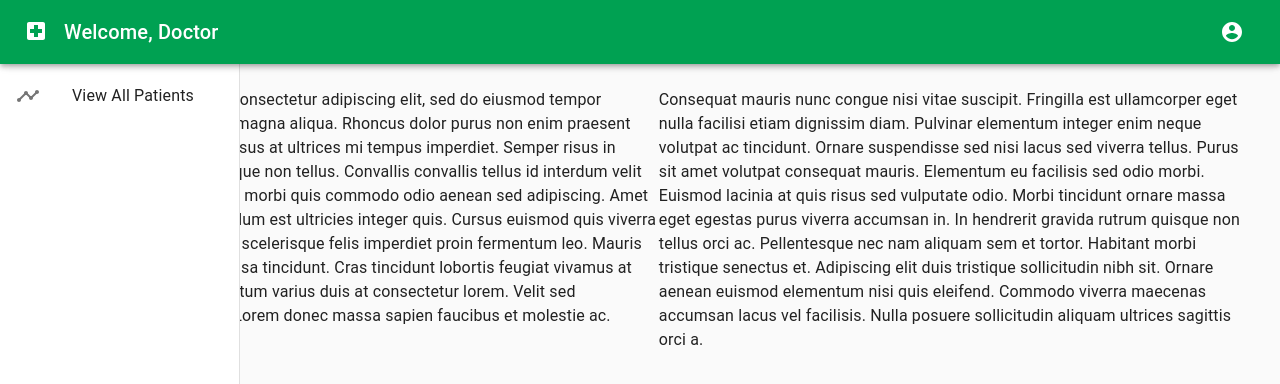
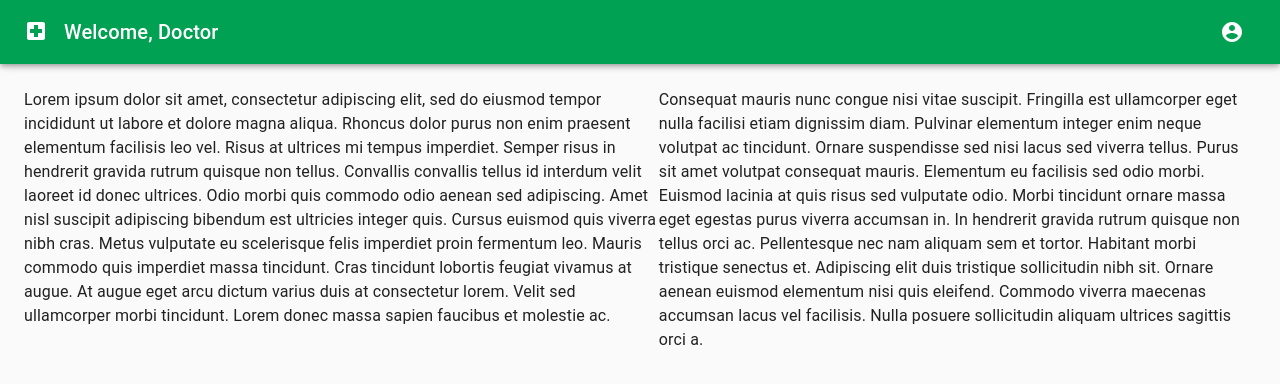
Before and after one commit to NomanNasirMinhas/Health-Monitoring-with-Theta-Middleware, a React (Create React App) app in the folder Web App/: page / in a window 1280 px wide. Shown: the top 384 px of the page. Built offline with nearby package versions, Linux system fonts and the light colour scheme.

Commit message:
Removed Sidebar and unnecessary imports

```diff
--- a/Web App/src/components/Header/Header.js
+++ b/Web App/src/components/Header/Header.js
@@ -1,17 +1,11 @@
 import React from 'react';
 import { makeStyles } from '@material-ui/core/styles';
-import Drawer from '@material-ui/core/Drawer';
 import AppBar from '@material-ui/core/AppBar';
 import CssBaseline from '@material-ui/core/CssBaseline';
 import Toolbar from '@material-ui/core/Toolbar';
-import List from '@material-ui/core/List';
 import IconButton from "@material-ui/core/IconButton"
 import Menu from "@material-ui/core/Menu"
 import Typography from '@material-ui/core/Typography';
-import ListItem from '@material-ui/core/ListItem';
-import ListItemIcon from '@material-ui/core/ListItemIcon';
-import ListItemText from '@material-ui/core/ListItemText';
-import TimelineIcon from '@material-ui/icons/Timeline';
 import LocalHospitalIcon from '@material-ui/icons/LocalHospital';
 import { withRouter } from 'react-router-dom';
 import SvgIcon from "@material-ui/core/SvgIcon"
@@ -20,8 +14,6 @@ import MenuItem from "@material-ui/core/MenuItem"
 import Divider from "@material-ui/core/Divider"
 
 const drawerWidth = 240;
-const options = ['View All Patients', 'Email', 'Spam'];
-const iconsForOptions = []
 
 const useStyles = makeStyles((theme) => ({
 
@@ -123,38 +115,7 @@ const Header = props => {
 
         </Toolbar>
       </AppBar>
-      <Drawer
-        className={classes.drawer}
-        variant="permanent"
-        classes={{
-          paper: classes.drawerPaper,
-        }}
-      >
-        <Toolbar />
-        <div className={classes.drawerContainer}>
-          <List>
-            <ListItem button>
-              <ListItemIcon><TimelineIcon /></ListItemIcon>
-              <ListItemText primary="View All Patients" />
-            </ListItem>
-            {/* {['Inbox', 'Starred', 'Send email', 'Drafts'].map((text, index) => (
-              <ListItem button key={text}>
-                <ListItemIcon>{index % 2 === 0 ? <InboxIcon /> : <MailIcon />}</ListItemIcon>
-                <ListItemText primary={text} />
-              </ListItem>
-            ))} */}
-          </List>
-          {/* <Divider />
-          <List>
-            {['All mail', 'Trash', 'Spam'].map((text, index) => (
-              <ListItem button key={text}>
-                <ListItemIcon>{index % 2 === 0 ? <InboxIcon /> : <MailIcon />}</ListItemIcon>
-                <ListItemText primary={text} />
-              </ListItem>
-            ))}
-          </List> */}
-        </div>
-      </Drawer>
+
 
         <Toolbar />
     </div>
```
